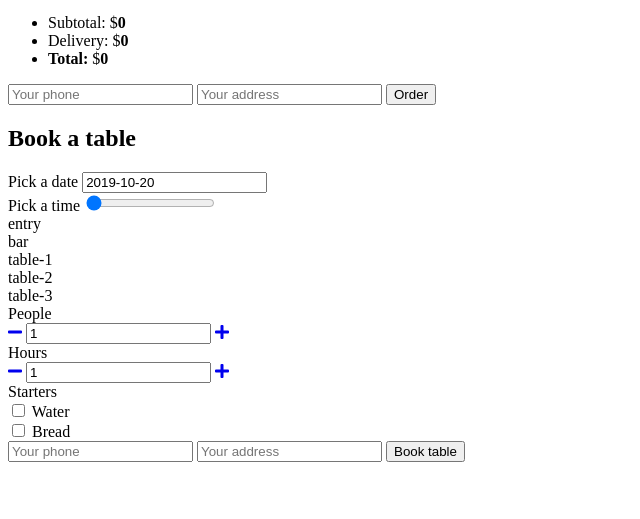
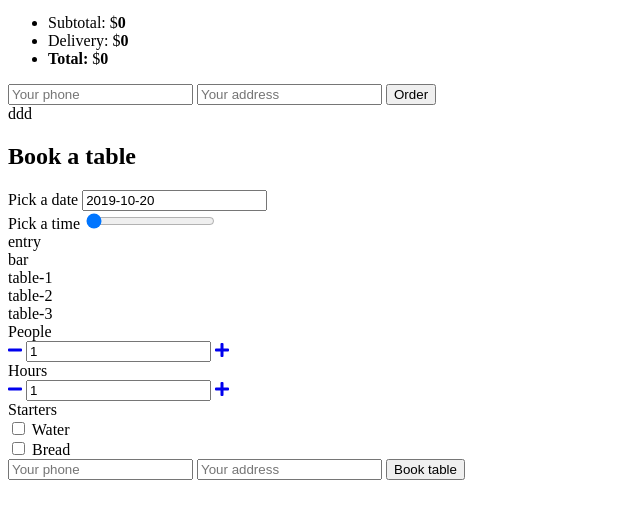
Before and after one commit to Misiek40k/js-pizzeria-project, a website with bundled scripts: page src/index.html in a window 1280 px wide. Shown: the part 165-684 px from the top of the page, without its empty margins (0-640 px from the left). Built offline with nearby package versions, Linux system fonts and the light colour scheme; files whose address does not match are found by name.

Commit message:
Add MainPage class and handlebars template

```diff
--- a/src/index.html
+++ b/src/index.html
@@ -77,6 +77,10 @@
             <div class="booking-wrapper container"></div>
         </section>
     </div>
+
+    <script id="template-mainPage" type="text/x-handlebars-template">
+        <div>ddd</div>
+    </script>
 
     <script id="template-booking-widget" type="text/x-handlebars-template">
         <div class="booking-widget">
--- a/src/js/app.js
+++ b/src/js/app.js
@@ -1,4 +1,5 @@
 import { settings, select, classNames, templates } from './settings.js';
+import MainPage from './components/MainPage.js';
 import Product from './components/Product.js';
 import Cart from './components/Cart.js';
 import Booking from './components/Booking.js';
@@ -52,6 +53,14 @@ const app = {
                 link.getAttribute('href') === `#${pageId}`
             );
         });
+    },
+
+    initMainPage: function() {
+        const thisApp = this;
+
+        const mainPage = document.querySelector(select.containerOf.mainPage);
+
+        thisApp.mainPage = new MainPage(mainPage);
     },
 
     initBooking: function () {
@@ -108,6 +117,7 @@ const app = {
 
         thisApp.initPages();
         thisApp.initData();
+        thisApp.initMainPage();
         thisApp.initCart();
         thisApp.initBooking();
     },
--- /dev/null
+++ b/src/js/components/MainPage.js
@@ -0,0 +1,25 @@
+import { templates } from '../settings.js';
+import utils from '../utils.js';
+
+class MainPage{
+    constructor(page){
+        const thisPage = this;
+
+        thisPage.render(page);
+    }
+
+    render(page){
+        const thisPage = this;
+
+
+        const generatedHTML = templates.mainPage();
+
+        thisPage.dom = {};
+
+        thisPage.dom.wrapper = page;
+        thisPage.element = utils.createDOMFromHTML(generatedHTML);
+        thisPage.dom.wrapper.appendChild(thisPage.element);
+    }
+}
+
+export default MainPage;
--- a/src/js/settings.js
+++ b/src/js/settings.js
@@ -3,12 +3,14 @@ export const select = {
         menuProduct: '#template-menu-product',
         cartProduct: '#template-cart-product',
         bookingWidget: '#template-booking-widget',
+        mainPage: '#template-mainPage',
     },
     containerOf: {
         menu: '#product-list',
         cart: '#cart',
         pages: '#pages',
         booking: '.booking-wrapper',
+        mainPage: '.mainPage-wrapper',
     },
     all: {
         menuProducts: '#product-list > .product',
@@ -125,4 +127,5 @@ export const templates = {
     menuProduct: Handlebars.compile(document.querySelector(select.templateOf.menuProduct).innerHTML),
     cartProduct: Handlebars.compile(document.querySelector(select.templateOf.cartProduct).innerHTML),
     bookingWidget: Handlebars.compile(document.querySelector(select.templateOf.bookingWidget).innerHTML),
+    mainPage: Handlebars.compile(document.querySelector(select.templateOf.mainPage).innerHTML),
 };
```
